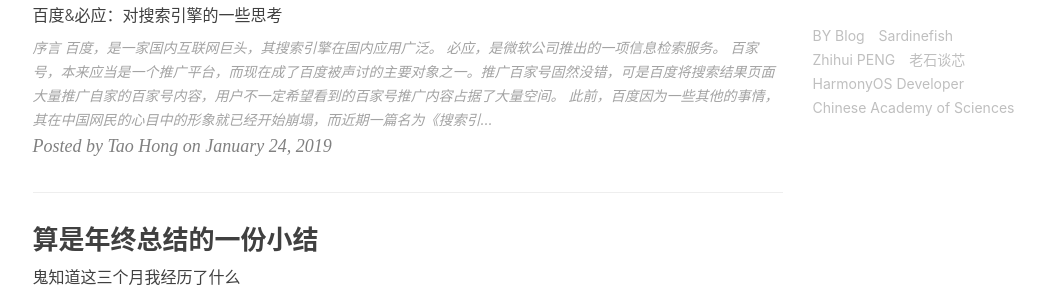
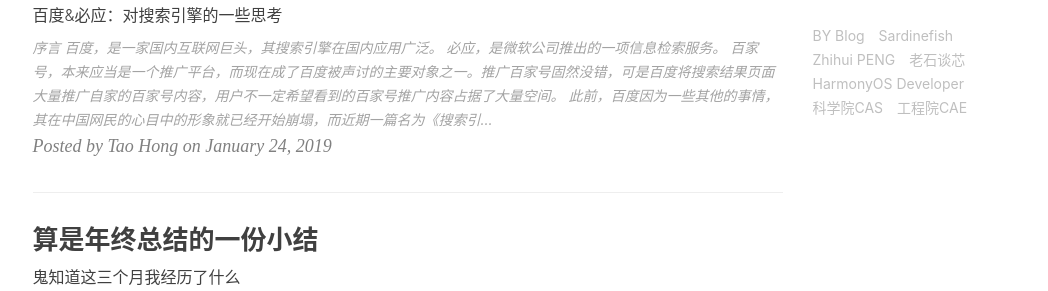
Before and after one commit to TaohongMaxwell/TaohongMaxwell.github.io, a Jekyll site: the page built from index.html, in a window 1280 px wide and 900 px high, scrolled down 868 px. Shown: the part 161-452 px from the top of the window, without its empty margins (135-1183 px from the left). Built offline with Jekyll 4.4.1, drawn with Linux system fonts in a browser that asks for light colours; nearby versions of some CDN libraries; the list of posts is cut into pages by our own code; comment, search, counter and statistics services are not loaded.

Commit message:
Update _config.yml

```diff
--- a/_config.yml
+++ b/_config.yml
@@ -116,7 +116,10 @@
         title: "HarmonyOS Developer",
         href: "https://developer.harmonyos.com/cn/home/"
     },{
-        title: "Chinese Academy of Sciences",
+        title: "科学院CAS",
         href: "http://www.cas.cn/"
+    },{
+        title: "工程院CAE",
+        href: "https://www.cae.cn/"
     }
 ]
```
